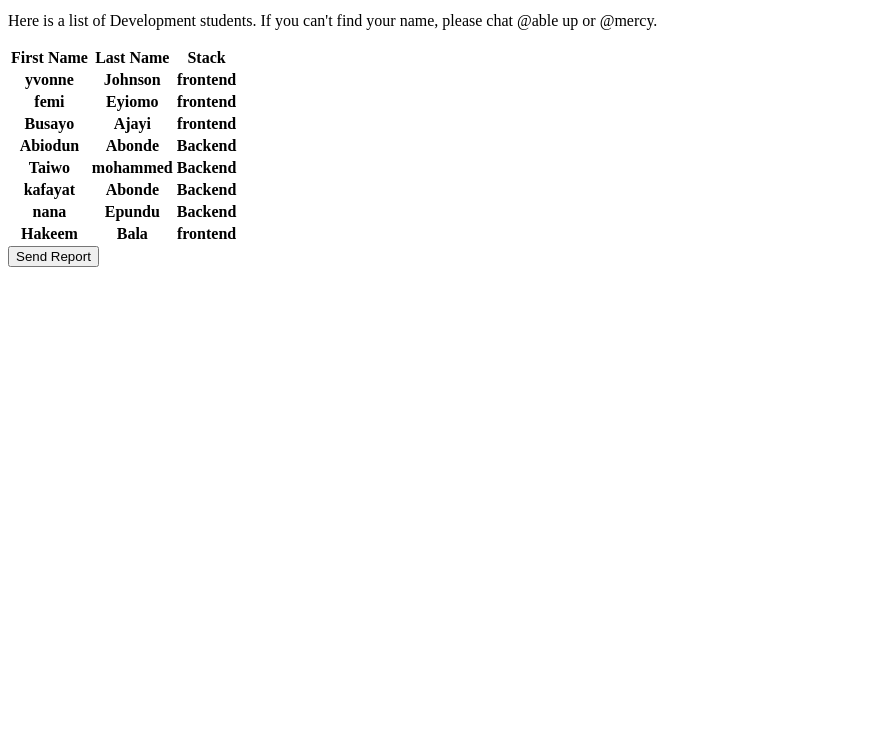
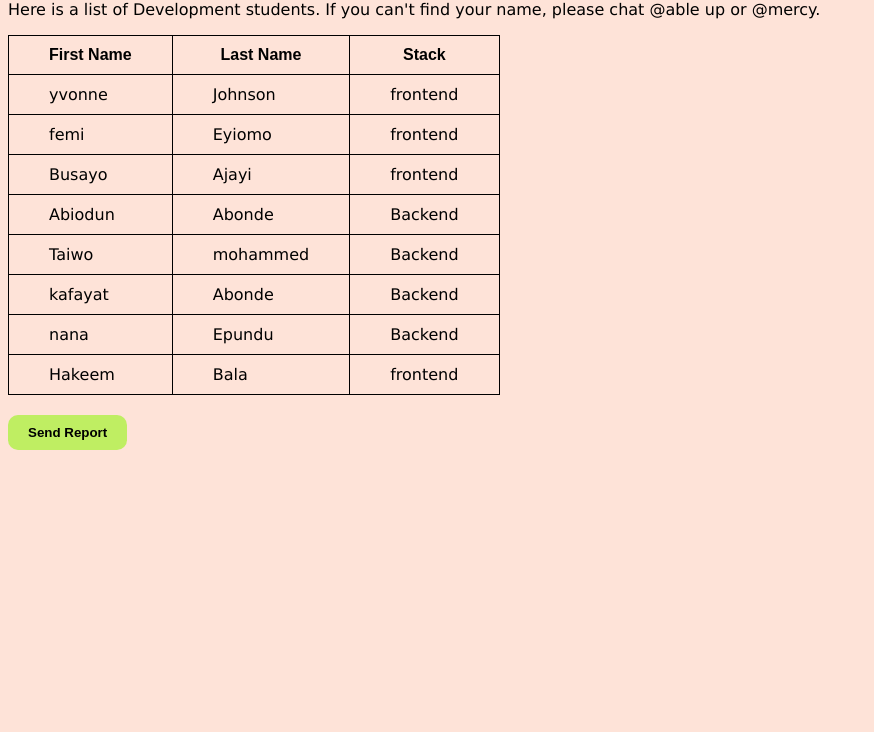
Before and after one commit to Yohannesiv/just-projects-frontend-task-4, a plain HTML site: page index.html in a window 1280 px wide. Shown: the part 68-800 px from the top of the page, without its empty margins (0-874 px from the left). Drawn offline with Linux system fonts and the light colour scheme.

Commit message:
added the css for the table and button

```diff
--- a/index.html
+++ b/index.html
@@ -3,10 +3,11 @@
 <head>
     <meta charset="UTF-8">
     <meta name="viewport" content="width=device-width, initial-scale=1.0">
+    <link rel="stylesheet" href="styles.css">
     <title>Task 4</title>
 </head>
 <body>
-    <h1>Names of Active Joy School Members</h1>
+    <h2>Names of Active Joy School Members</h2>
     <p>Here is a list of Development students. If you can't find your name, please chat @able up or @mercy.</p>
     <table>
         <thead>
@@ -18,51 +19,51 @@
         </thead>
         <tbody>
             <tr>
-                <th>yvonne</th>
-                <th>Johnson</th>
-                <th>frontend</th>
+                <td>yvonne</td>
+                <td>Johnson</td>
+                <td>frontend</td>
             </tr>
 
             <tr>
-                <th>femi</th>
-                <th>Eyiomo</th>
-                <th>frontend</th>
+                <td>femi</td>
+                <td>Eyiomo</td>
+                <td>frontend</td>
             </tr>
 
             <tr>
-                <th>Busayo</th>
-                <th>Ajayi</th>
-                <th>frontend</th>
+                <td>Busayo</td>
+                <td>Ajayi</td>
+                <td>frontend</td>
             </tr>
 
             <tr>
-                <th>Abiodun</th>
-                <th>Abonde</th>
-                <th>Backend</th>
+                <td>Abiodun</td>
+                <td>Abonde</td>
+                <td>Backend</td>
             </tr>
 
             <tr>
-                <th>Taiwo</th>
-                <th>mohammed</th>
-                <th>Backend</th>
+                <td>Taiwo</td>
+                <td>mohammed</td>
+                <td>Backend</td>
             </tr>
 
             <tr>
-                <th>kafayat</th>
-                <th>Abonde</th>
-                <th>Backend</th>
+                <td>kafayat</td>
+                <td>Abonde</td>
+                <td>Backend</td>
             </tr>
 
             <tr>
-                <th>nana</th>
-                <th>Epundu</th>
-                <th>Backend</th>
+                <td>nana</td>
+                <td>Epundu</td>
+                <td>Backend</td>
             </tr>
 
             <tr>
-                <th>Hakeem</th>
-                <th>Bala</th>
-                <th>frontend</th>
+                <td>Hakeem</td>
+                <td>Bala</td>
+                <td>frontend</td>
             </tr>
         </tbody>
     </table>
--- a/styles.css
+++ b/styles.css
@@ -0,0 +1,38 @@
+body {
+    background-color: #fee3d8;
+}
+
+h2,
+p,
+td {
+    font-family: 'Lucida Sans', sans-serif;
+}
+
+th {
+    font-family: Arial, Helvetica, sans-serif;
+    font-weight: bold;
+}
+
+table,
+th,
+td {
+    border: 1px solid black;
+    border-collapse: collapse;
+    padding: 10px 40px;
+
+}
+
+.send {
+    margin-top: 20px;
+    padding: 10px 20px;
+    border-radius: 10px;
+    border: none;
+    background-color: #bfee62;
+    color: black;
+    font-weight: bold;
+    cursor: pointer;
+}
+
+.send:hover {
+    opacity: 0.7;
+}
```
